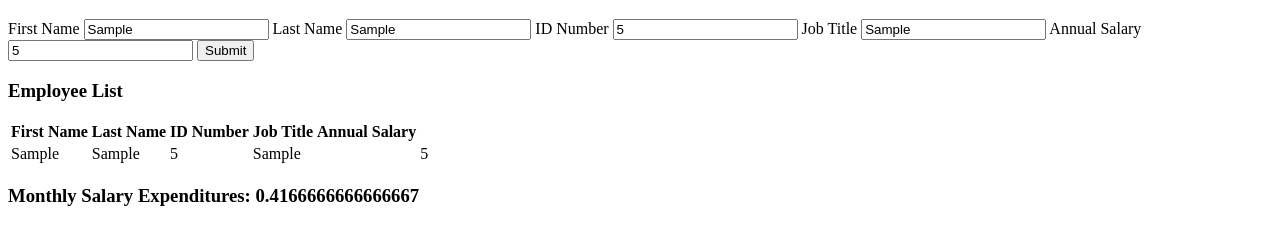
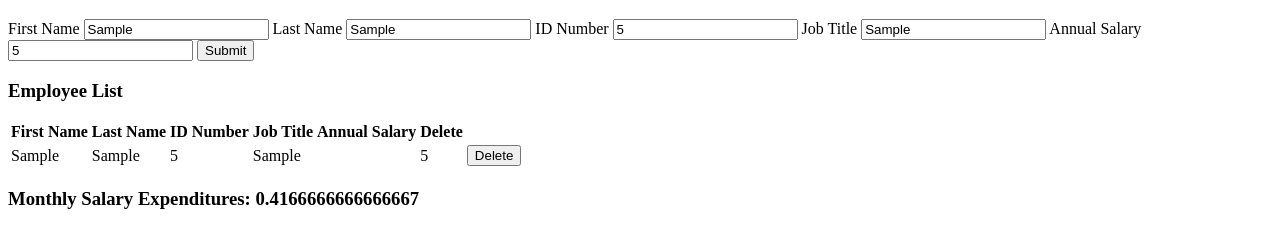
Before and after one commit to jonholup/weekend-1-walkthrough, a plain HTML site: page index.html in a window 1280 px wide. Both pictures are taken after typing "Sample", "Sample", "5", "Sample", "5" into the empty fields and a click on the button "Submit". Shown: the part 61-308 px from the top of the page. Drawn offline with Linux system fonts and the light colour scheme.

Commit message:
deleting employee works

```diff
--- a/client.js
+++ b/client.js
@@ -15,15 +15,20 @@
         '<td>' + idNumber + '</td>' +
         '<td>' + jobTitle + '<td>' +
         '<td>' + annualSalary + '</td>' +
+        '<td><button class="deleteEmployeeButton">Delete</button></td>' +
         '</tr>'
     );
 
   // add monthly salary expenses to the DOM
   var newEmployeeMonthlyExpenses = annualSalary / 12;
-  var previousMonthlyExpenses = $('#monthlyExpenses').text();
-  var totalMonthlyExpenses = parseFloat(previousMonthlyExpenses) + newEmployeeMonthlyExpenses;
+  var previousMonthlyExpenses = $('#monthlyExpenses').text(); //string
+  var totalMonthlyExpenses = parseFloat(previousMonthlyExpenses) + newEmployeeMonthlyExpenses; //number
   $('#monthlyExpenses').text(totalMonthlyExpenses);
   });
 
 
+  $('#employeeTableBody').on('click', '.deleteEmployeeButton', function (){
+    console.log('delete button clicked!');
+    $(this).parent().parent().remove();
+  });
 });
--- a/index.html
+++ b/index.html
@@ -30,6 +30,7 @@
           <th>ID Number</th>
           <th>Job Title</th>
           <th>Annual Salary</th>
+          <th>Delete</th>
         </tr>
       </thead>
       <tbody id="employeeTableBody">
```
